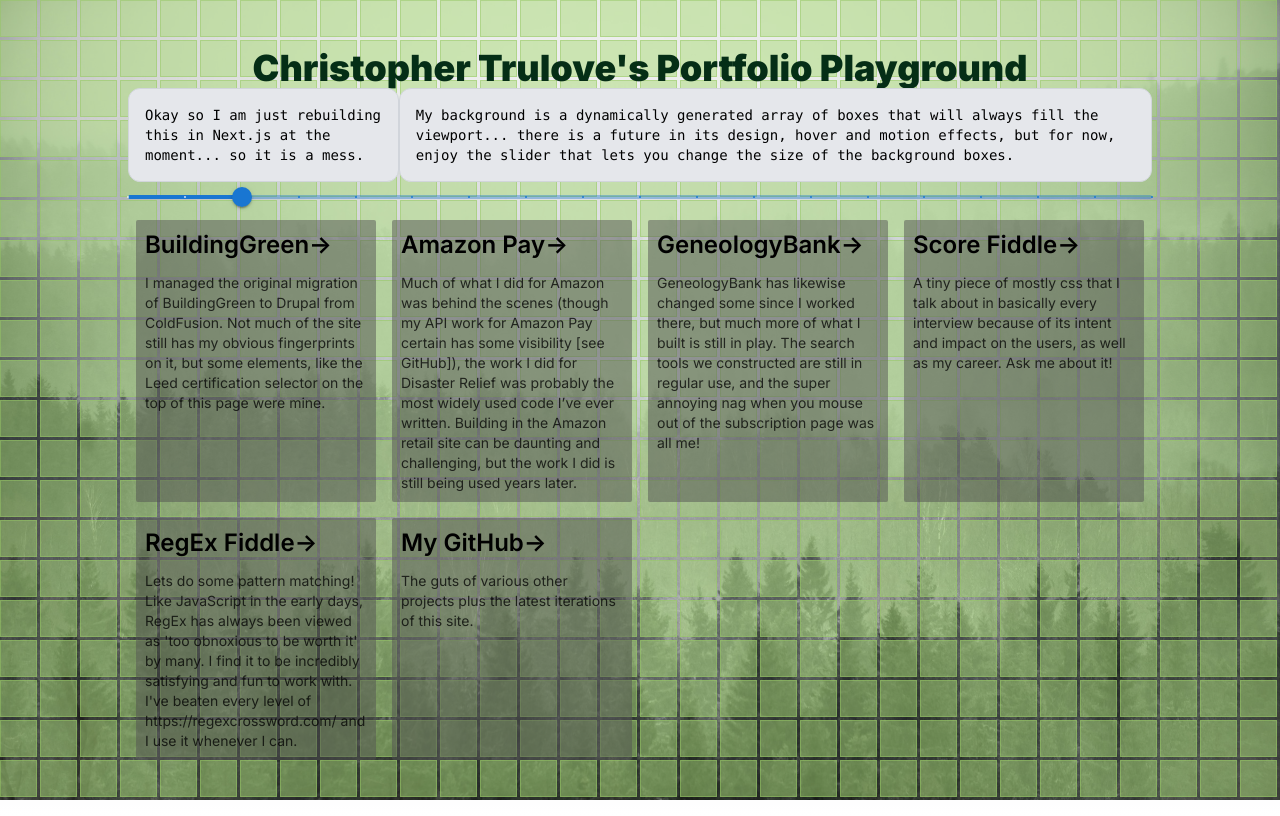
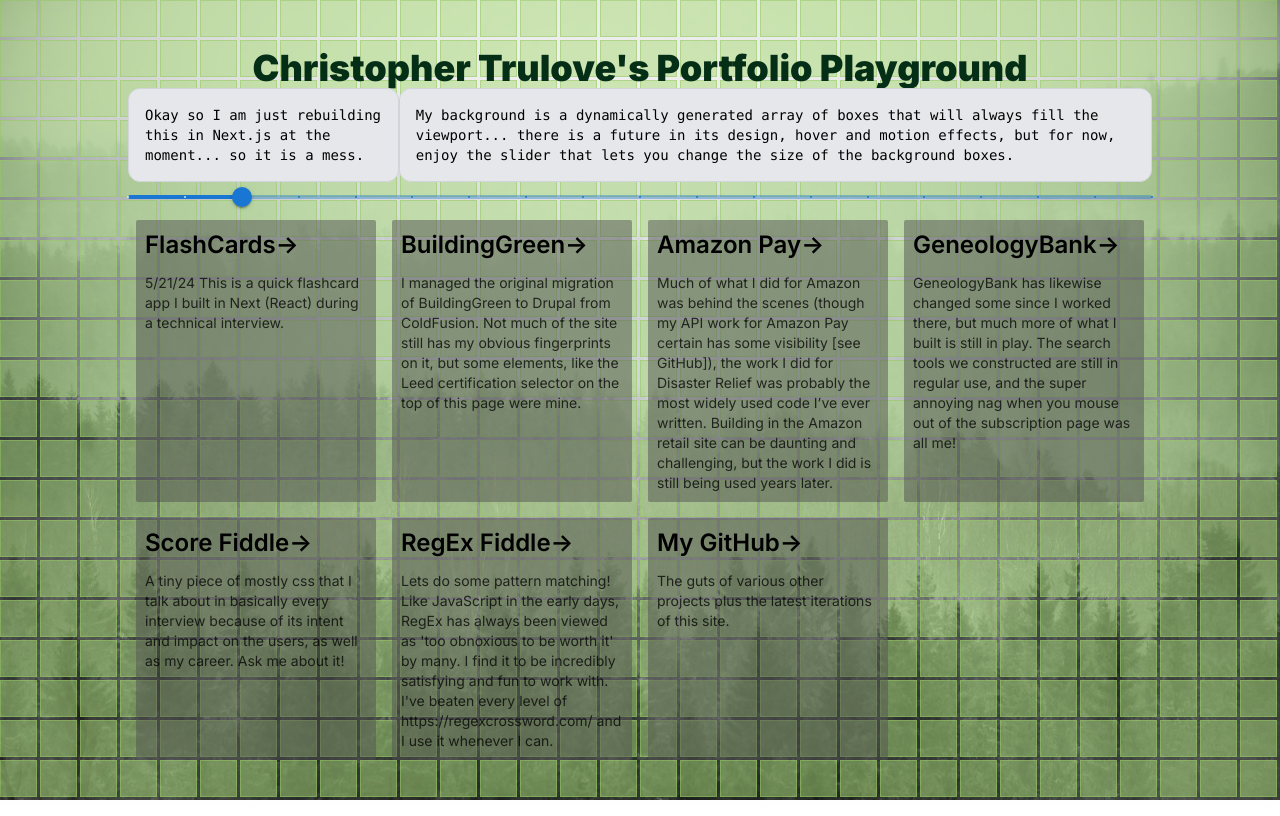
Before and after one commit to OhkaBaka/code.trulove, a Next.js app: page / in a window 1280 px wide. Built offline with nearby package versions, Linux system fonts and the light colour scheme.

Commit message:
Added flashcard applet challenge from a technical interview

```diff
--- a/src/app/page.tsx
+++ b/src/app/page.tsx
@@ -35,6 +35,11 @@ export default function Home() {
 
       <div className="mb-32 grid text-center lg:mb-0 lg:w-full lg:max-w-5xl lg:grid-cols-4 lg:text-left">
         <LinkPanel
+          link="/flashcards"
+          title="FlashCards"
+          description="5/21/24 This is a quick flashcard app I built in Next (React) during a technical interview."
+        />
+        <LinkPanel
           link="https://leeduser.buildinggreen.com/credit/NC-v4.1/IPc1"
           title="BuildingGreen"
           description="I managed the original migration of BuildingGreen to Drupal from ColdFusion. Not much of the site still has my obvious fingerprints on it, but some elements, like the Leed certification selector on the top of this page were mine."
```
